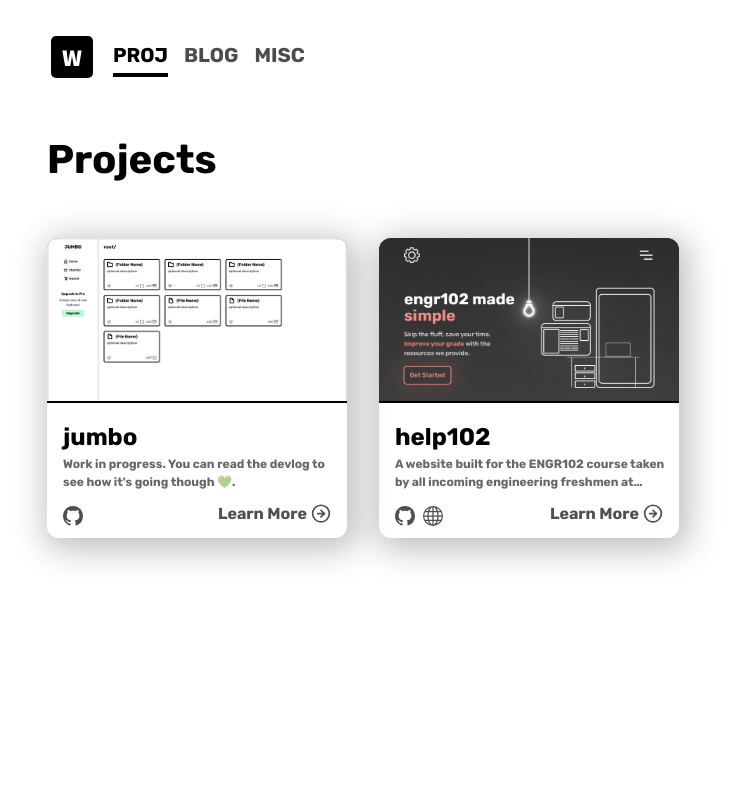
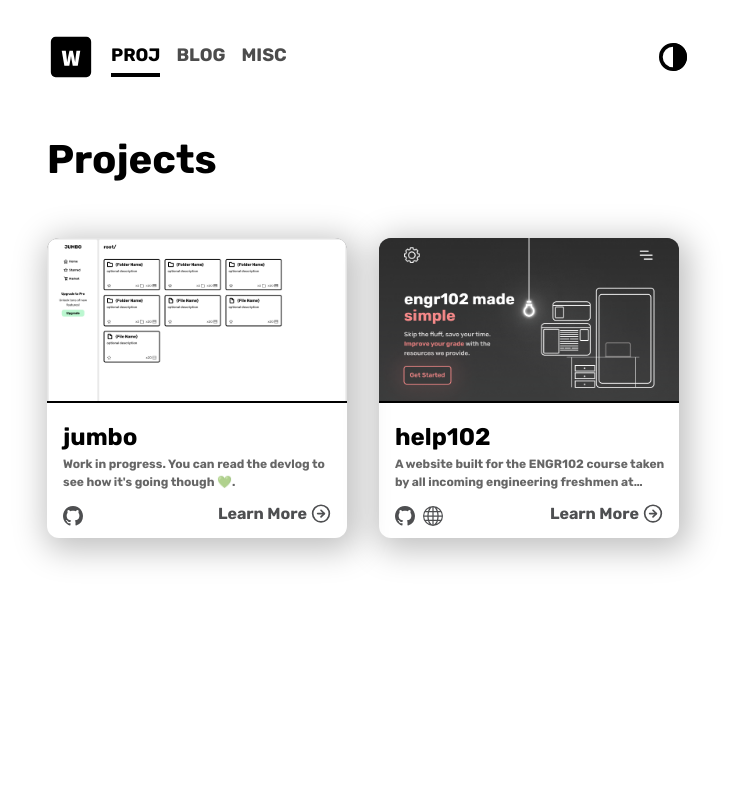
Before and after one commit to WarrenWu4/portfolio, a React (Vite) app: page /proj in a window 1280 px wide. Shown: the top 800 px of the page, without its empty margins (273-1006 px from the left). Built offline with nearby package versions, Linux system fonts and the light colour scheme.

Commit message:
added theme btn change

```diff
--- a/src/components/NavBar.tsx
+++ b/src/components/NavBar.tsx
@@ -1,26 +1,37 @@
-import { useState, useEffect } from "react"
+import { useState, useEffect, useMemo } from "react"
 import { NavLink } from "react-router-dom";
 import { BsHouseDoorFill, BsFillPersonFill, BsFolderFill } from "react-icons/bs";
 import { IoMdBriefcase } from "react-icons/io"
 import { useLocation } from "react-router-dom";
 
 import logo from "/img/logo.svg"
-// import theme from "/img/dark_mode.svg"
+import themeDark from "/img/dark_mode.svg"
+import themeLight from "/img/light_mode.svg"
 
 export default function Nav() {
 
-    // const changeTheme = (e:any) => {
-    //     e.preventDefault()
-    //     console.log("WORK IN PROGRESS")
-    // }
+    const [mode, setMode] = useState((localStorage.getItem("theme") === "dark") ? "dark":"light")
+    const [themeIcon, setThemeIcon] = useState((mode === "light") ? themeDark:themeLight)
+
+    const changeTheme = () => {
+        const newTheme = (mode === "light") ? "dark" : "light"
+        localStorage.setItem("theme", newTheme)
+        setMode(newTheme)
+    }
+    useMemo(() => {
+        setThemeIcon((mode === "light") ? themeDark:themeLight)
+    }, [mode])
 
     const path:string = useLocation().pathname
 
+
+
     return (
-        <nav className="max-w-[768px] mt-[3.2rem] h-[5rem] flex items-center w-full px-[1.6rem] small:px-[3.2rem] med:px-[6.4rem] [&>*]:mr-[0.8rem] small:[&>*]:mr-[1.6rem] font-bold text-[2rem] text-black/70 ">
+        <nav className="max-w-[768px] mt-[3.2rem] h-[5rem] flex justify-between items-center w-full px-[1.6rem] small:px-[3.2rem] med:px-[6.4rem] font-bold text-[1.8rem] text-black/70 ">
 
+            <div className="flex items-center [&>*]:mr-[0.8rem] small:[&>*]:mr-[1.6rem]">
                 <NavLink to={"/"}>
-                <img src={logo} alt="logo" className="w-[5rem] aspect-square"/>
+                    <img src={logo} alt="logo" className="w-[4.8rem] aspect-square"/>
                 </NavLink>
 
                 <NavLink
@@ -31,10 +42,11 @@ export default function Nav() {
 
                 <NavLink className={(path.split("/")[1] === "blog") ? 'is-active':'not-active'}  to="/blog" >BLOG</NavLink>
                 <NavLink className={(path.split("/")[1] === "misc") ? 'is-active':'not-active'}  to="/misc" >MISC</NavLink>
+            </div>
 
-            {/* <button type="button" onClick={changeTheme}>
-                <img src={theme} alt="theme" className="w-[2.4rem] aspect-square" />
-            </button> */}
+            <button type="button" onClick={changeTheme}>
+                <img src={themeIcon} alt="theme" className="w-[2.8rem] aspect-square" />
+            </button>
 
         </nav>
     )
```
Lines whose indentation alone changed are shown as unchanged.
